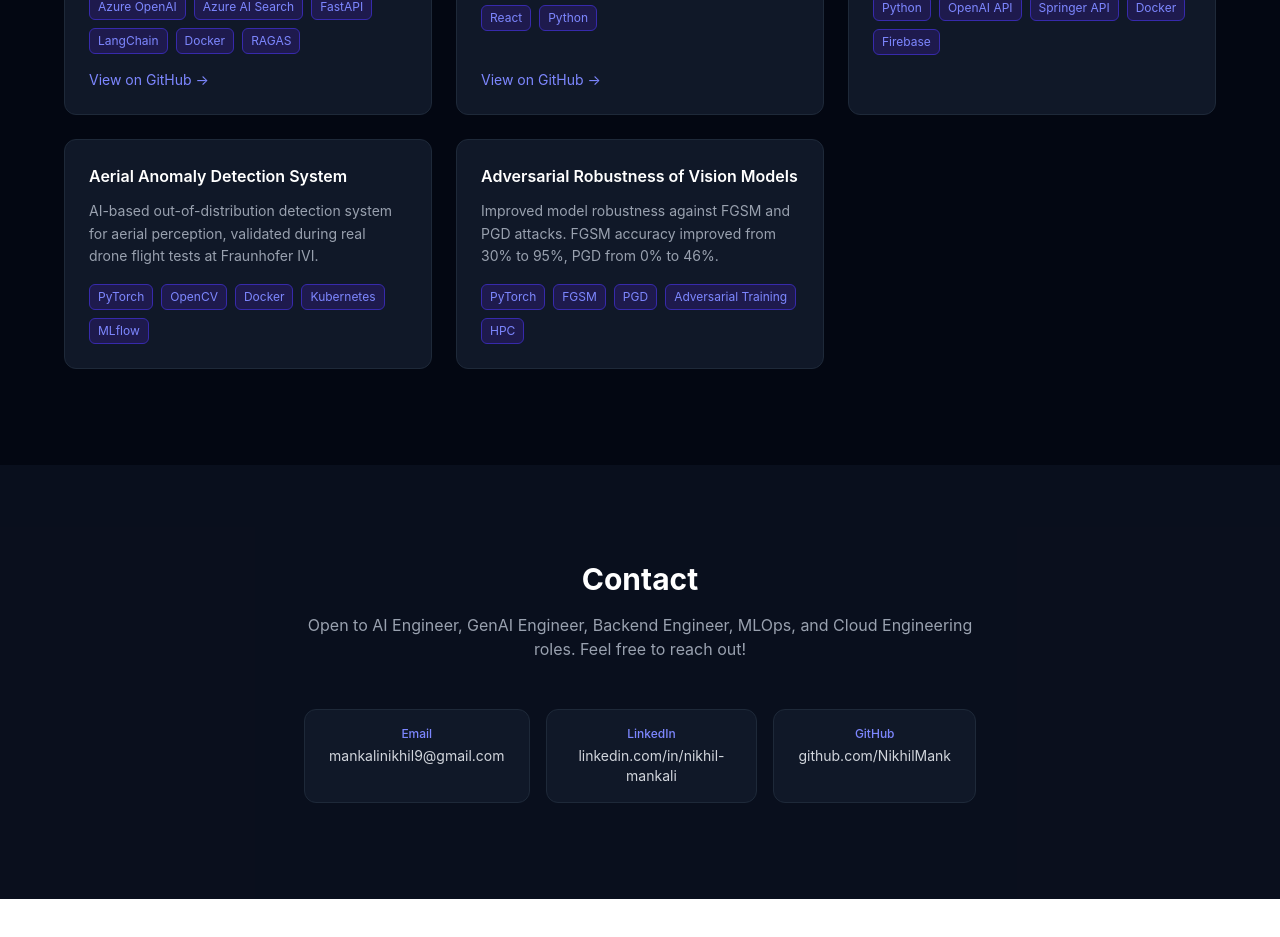
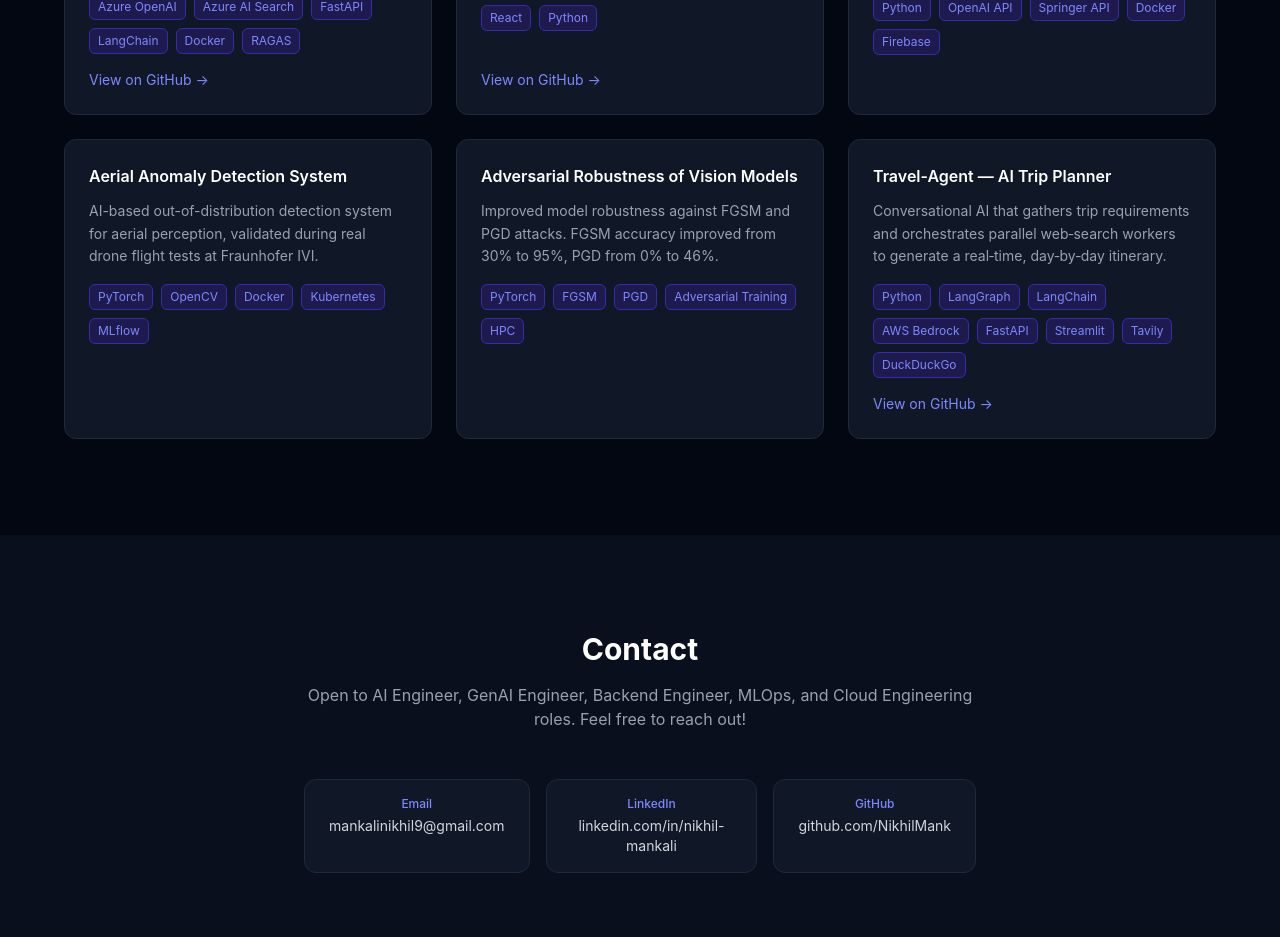
Before and after one commit to NikhilMank/Portfolio_Website, a React (Vite) app in the folder frontend/: page / in a window 1280 px wide. Shown: the part 6840-7777 px from the top of the page. Before the commit the page ends 7739 px from the top, so only its background shows below. Built offline with nearby package versions, Linux system fonts and the light colour scheme; no server answers.

Commit message:
feat: added information about Travel Agent

```diff
--- a/frontend/src/components/Projects.jsx
+++ b/frontend/src/components/Projects.jsx
@@ -47,6 +47,13 @@ const projects = [
     tags: ['PyTorch', 'FGSM', 'PGD', 'Adversarial Training', 'HPC'],
     github: null,
   },
+,
+  {
+    title: 'Travel-Agent — AI Trip Planner',
+    description: 'Conversational AI that gathers trip requirements and orchestrates parallel web‑search workers to generate a real‑time, day‑by‑day itinerary.',
+    tags: ['Python','LangGraph','LangChain','AWS Bedrock','FastAPI','Streamlit','Tavily','DuckDuckGo'],
+    github: 'https://github.com/NikhilMank/Travel-Agent',
+  }
 ]
 
 export default function Projects() {
```
Also changed, not shown: 2 other files (tests, documents, lock files or other folders).
